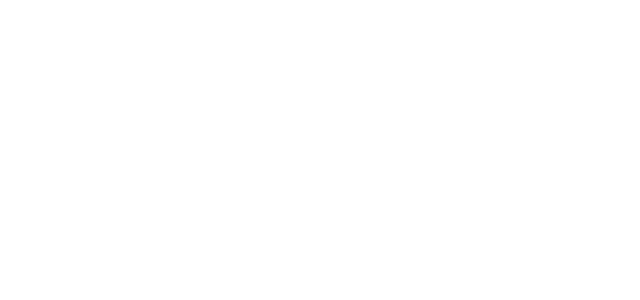
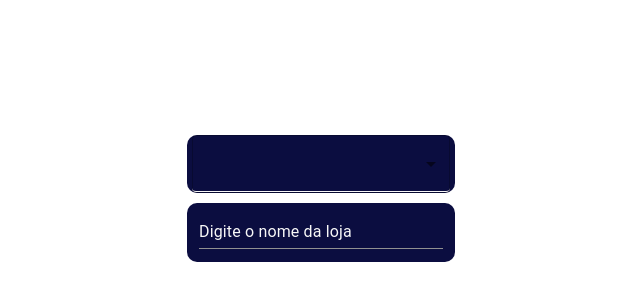
Before and after one commit to quickfix-team/quickfix, a React (Vite) app: page /dashboard in a window 1280 px wide. Shown: the part 202-502 px from the top of the page, without its empty margins (319-959 px from the left). Built offline with nearby package versions, Linux system fonts and the light colour scheme; a web font is replaced by a local one.

Commit message:
feat: search select incomplete

```diff
--- /dev/null
+++ b/src/components/Search/Input/index.tsx
@@ -0,0 +1,18 @@
+import { TextField } from '@mui/material';
+import React from 'react';
+
+import { StyledInput } from './style';
+
+export const Input = () => {
+    return (
+        <StyledInput>
+            <TextField
+                type='text'
+                label='Digite o nome da loja'
+                variant='standard'
+                size='small'
+                fullWidth
+            />
+        </StyledInput>
+    );
+};
--- /dev/null
+++ b/src/components/Search/Input/style.ts
@@ -0,0 +1,10 @@
+import styled from 'styled-components';
+
+export const StyledInput = styled.div`
+    background: var(--color-primary);
+    height: 59px;
+    width: 100%;
+
+    padding: 0 12px;
+    border-radius: 10px;
+`;
--- /dev/null
+++ b/src/components/Search/Select/index.tsx
@@ -0,0 +1,52 @@
+import { InputLabel, MenuItem, NativeSelect, OutlinedInput, useTheme } from '@mui/material';
+import Select, { SelectChangeEvent } from '@mui/material/Select';
+import React from 'react';
+
+import { StyledSelect } from './style';
+
+const ITEM_HEIGHT = 48;
+const ITEM_PADDING_TOP = 8;
+const MenuProps = {
+    PaperProps: {
+        style: {
+            maxHeight: ITEM_HEIGHT * 4.5 + ITEM_PADDING_TOP,
+            width: 250,
+        },
+    },
+};
+
+const names = [
+    'Oliver Hansen',
+    'Van Henry',
+    'April Tucker',
+    'Ralph Hubbard',
+    'Omar Alexander',
+    'Carlos Abbott',
+    'Miriam Wagner',
+    'Bradley Wilkerson',
+    'Virginia Andrews',
+    'Kelly Snyder',
+];
+
+export const InputSelect = () => {
+    const [city, setCity] = React.useState('');
+
+    const handleChange = (event: SelectChangeEvent) => {
+        setCity(event.target.value);
+    };
+    return (
+        <StyledSelect>
+            <Select value={city} onChange={handleChange} MenuProps={MenuProps}>
+                {names.map((name) => (
+                    <MenuItem
+                        key={name}
+                        value={name}
+                        style={{ background: 'var(--color-primary)' }}
+                    >
+                        {name}
+                    </MenuItem>
+                ))}
+            </Select>
+        </StyledSelect>
+    );
+};
--- /dev/null
+++ b/src/components/Search/Select/style.ts
@@ -0,0 +1,16 @@
+import styled from 'styled-components';
+
+export const StyledSelect = styled.div`
+    padding: 0 5px;
+
+    background: var(--color-primary);
+
+    display: flex;
+    flex-direction: column;
+
+    border-radius: 10px;
+
+    > div {
+        height: 58px;
+    }
+`;
--- /dev/null
+++ b/src/components/Search/index.tsx
@@ -0,0 +1,14 @@
+import React from 'react';
+
+import { Input } from './Input';
+import { InputSelect } from './Select';
+import { StyledSearch } from './style';
+
+export const Search = () => {
+    return (
+        <StyledSearch>
+            <InputSelect />
+            <Input />
+        </StyledSearch>
+    );
+};
--- /dev/null
+++ b/src/components/Search/style.ts
@@ -0,0 +1,11 @@
+import styled from 'styled-components';
+
+export const StyledSearch = styled.div`
+    display: flex;
+    flex-direction: column;
+
+    width: 268px;
+    max-width: 90%;
+
+    gap: 10px;
+`;
--- a/src/pages/Dashboard/index.tsx
+++ b/src/pages/Dashboard/index.tsx
@@ -1,3 +1,12 @@
+import { Search } from '../../components/Search';
+import { StyledDashBoard } from './style';
+
 export const Dashboard = () => {
-    return <></>;
+    return (
+        <>
+            <StyledDashBoard>
+                <Search />
+            </StyledDashBoard>
+        </>
+    );
 };
--- /dev/null
+++ b/src/pages/Dashboard/style.ts
@@ -0,0 +1,11 @@
+import styled from 'styled-components';
+
+export const StyledDashBoard = styled.main`
+    width: 100%;
+    height: 100vh;
+
+    display: flex;
+    flex-direction: column;
+    align-items: center;
+    justify-content: center;
+`;
```
